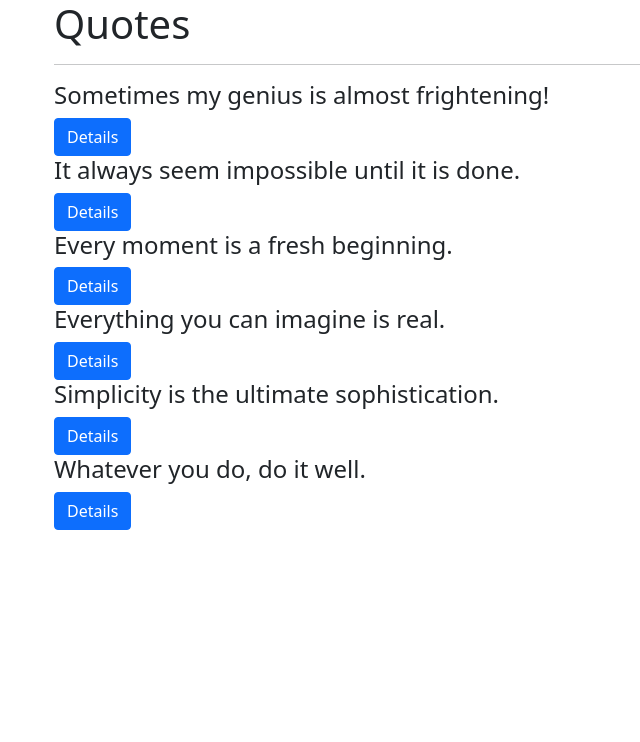
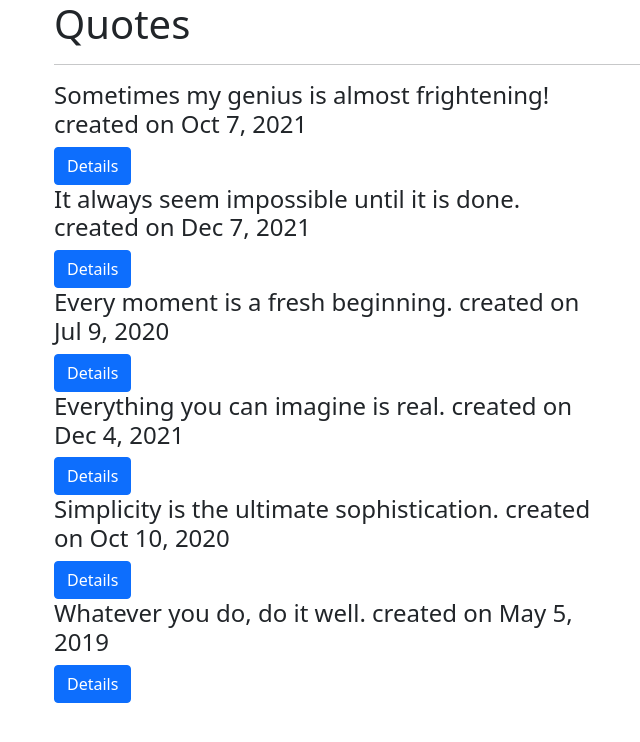
Before and after one commit to samwel-chege/Quotes, an Angular app: page / in a window 1280 px wide. Shown: the top 742 px of the page, without its empty margins (28-668 px from the left). Built offline with nearby package versions, Linux system fonts and the light colour scheme.

Commit message:
add  a pipe to calculate number of days after creation of quote

```diff
--- a/src/app/app.component.ts
+++ b/src/app/app.component.ts
@@ -8,14 +8,6 @@ import { Component } from '@angular/core';
 })
 export class AppComponent {
 
-  quotes:Quote[]= [
-    new Quote(1, 'Sometimes my genius is almost frightening!', 'Quotes by Jeremy Clarkson'),
-    new Quote(2, 'It always seem impossible until it is done.', 'Quotes by Mahatma Gandhi'),
-    new Quote(3, 'Every moment is a fresh beginning.', 'Quotes by T.S Eliot'),
-    new Quote(4, 'Everything you can imagine is real.', 'Quote by Pablo Picasso'),
-    new Quote(5, 'Simplicity is the ultimate sophistication.', 'Quote by Leonardo da Vinci'),
-    new Quote(6, 'Whatever you do, do it well.', ' Quote by Walt Disney')
-  ];
 
 
 
--- a/src/app/date-count.pipe.ts
+++ b/src/app/date-count.pipe.ts
@@ -5,8 +5,19 @@ import { Pipe, PipeTransform } from '@angular/core';
 })
 export class DateCountPipe implements PipeTransform {
 
-  transform(value: unknown, ...args: unknown[]): unknown {
-    return null;
+  transform(value: any): string{
+    let dateCount: string= '';
+    let today: any= new Date();
+    var difference = Math.abs(value - today) / 1000;
+    var days = Math.floor(difference/86400);
+    if (days > 0){
+      dateCount += Math.floor(days) + "days";
+
+    }
+
+
+    return dateCount;
   }
 
+
 }
--- a/src/app/quote-detail/quote-detail.component.html
+++ b/src/app/quote-detail/quote-detail.component.html
@@ -1,2 +1,3 @@
 <p>{{quote.description}}</p>
+<p>This quote was created  {{quote.createDate | dateCount}} ago</p>
 <button (click)= 'quoteDelete(true)' class="btn btn-danger">Delete quote</button>
--- a/src/app/quote-detail/quote-detail.component.ts
+++ b/src/app/quote-detail/quote-detail.component.ts
@@ -9,10 +9,10 @@ import { Quote } from '../quote';
 export class QuoteDetailComponent implements OnInit {
 
   @Input() quote!:Quote;
-  @Output() isComplete = new EventEmitter<boolean>();
+  @Output() isCreate = new EventEmitter<boolean>();
 
-  quoteDelete(complete:boolean){
-    this.isComplete.emit(complete);
+  quoteDelete(create:boolean){
+    this.isCreate.emit(create);
   }
   constructor() { }
 
--- a/src/app/quote.ts
+++ b/src/app/quote.ts
@@ -1,7 +1,7 @@
 export class Quote {
    showDescription: boolean;
 
-   constructor(public id: number, public name: string, public description: string){
+   constructor(public id: number, public name: string, public description: string, public createDate: Date){
        this.showDescription=false;
    }
 }
--- a/src/app/quote/quote.component.html
+++ b/src/app/quote/quote.component.html
@@ -5,14 +5,14 @@
     <div class="col-md-6">
       <div *ngFor="let quote of quotes; let i = index">
         <div>
-          <h4 appHighlight> {{quote.name}} </h4>
+          <h4 appHighlight> {{quote.name}} created on {{quote.createDate | date}} </h4>
           <button (click)="toggleDetails(i)" class="btn btn-primary">
             Details
           </button>
           <app-quote-detail
             *ngIf="quote.showDescription"
             [quote]="quote"
-            (isComplete)="deleteQuote($event, i)"
+            (isCreate)="deleteQuote($event, i)"
           ></app-quote-detail>
         </div>
       </div>
--- a/src/app/quote/quote.component.ts
+++ b/src/app/quote/quote.component.ts
@@ -8,20 +8,24 @@ import { Quote } from '../quote';
 export class QuoteComponent implements OnInit {
 
   quotes:Quote[]= [
-    new Quote(1, 'Sometimes my genius is almost frightening!', 'Quotes by Jeremy Clarkson'),
-    new Quote(2, 'It always seem impossible until it is done.', 'Quotes by Mahatma Gandhi'),
-    new Quote(3, 'Every moment is a fresh beginning.', 'Quotes by T.S Eliot'),
-    new Quote(4, 'Everything you can imagine is real.', 'Quote by Pablo Picasso'),
-    new Quote(5, 'Simplicity is the ultimate sophistication.', 'Quote by Leonardo da Vinci'),
-    new Quote(6, 'Whatever you do, do it well.', ' Quote by Walt Disney')
+    new Quote(1, 'Sometimes my genius is almost frightening!', 'Quotes by Jeremy Clarkson', new Date('2021,10,7')),
+    new Quote(2, 'It always seem impossible until it is done.', 'Quotes by Mahatma Gandhi', new Date('2021,12,7')),
+    new Quote(3, 'Every moment is a fresh beginning.', 'Quotes by T.S Eliot', new Date('2020,7,9')),
+    new Quote(4, 'Everything you can imagine is real.', 'Quote by Pablo Picasso', new Date('2021,12,4')),
+    new Quote(5, 'Simplicity is the ultimate sophistication.', 'Quote by Leonardo da Vinci', new Date('2020,10.10')),
+    new Quote(6, 'Whatever you do, do it well.', ' Quote by Walt Disney', new Date('2019,5,5'))
   ];
    toggleDetails(index:any){
      this.quotes[index].showDescription = !this.quotes[index].showDescription;
    }
 
-   deleteQuote(isComplete:any, index:any){
-     if(isComplete){
-       let toDelete = confirm(`Are you you want to delete ${this.quotes[index].name}?`)
+   deleteQuote(isCreate:any, index:any){
+     if(isCreate){
+       let toDelete = confirm(`Are you sure you  want to delete quote?`)
+
+       if(toDelete){
+         this.quotes.splice(index,1)
+       }
      }
    }
   constructor() { }
```
